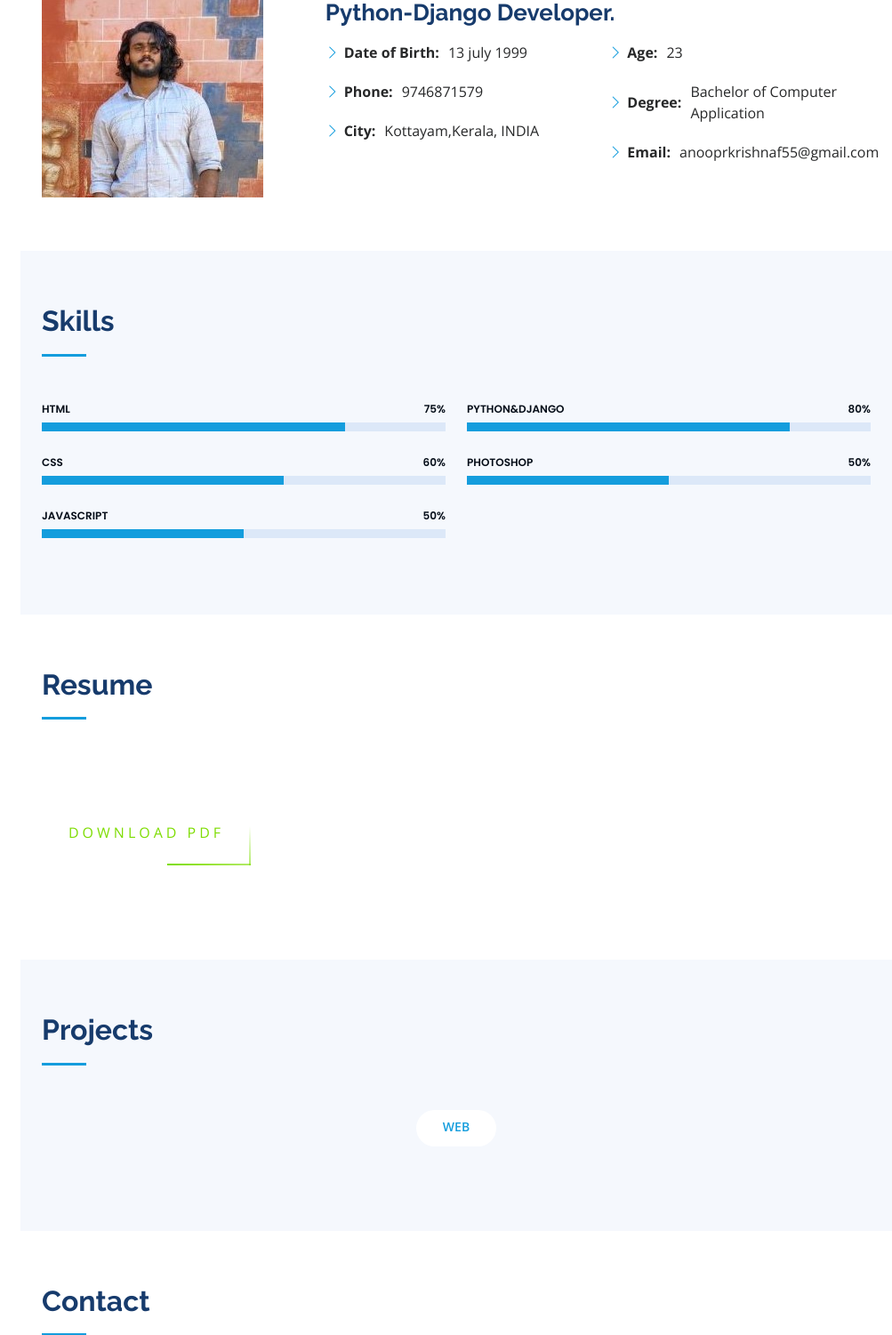
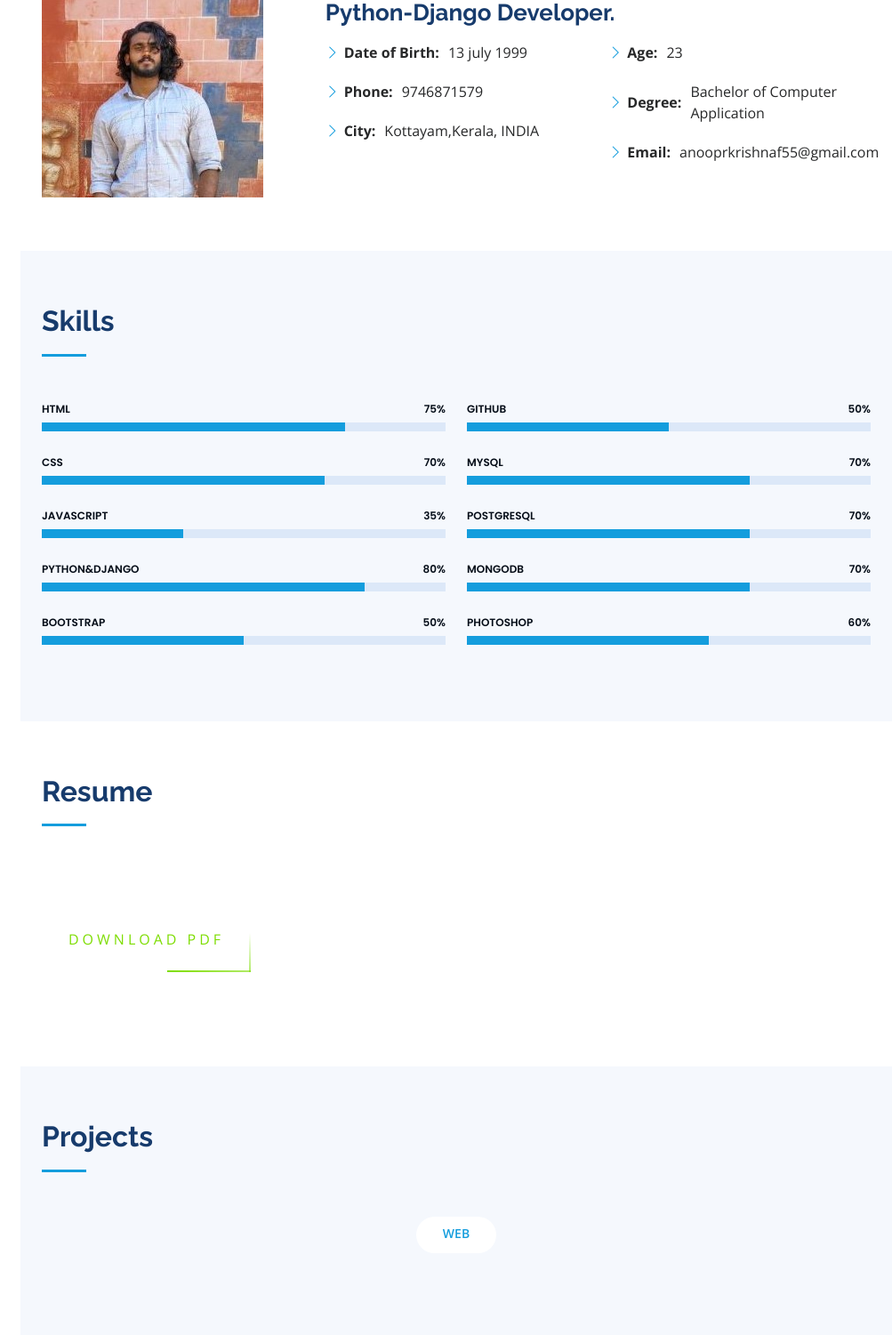
Before and after one commit to ark004/portfolio-site, a Django app: page / in a window 1280 px wide. Shown: the part 1089-2590 px from the top of the page at 89% size, without its empty margins (277-1280 px from the left). Run offline with Django 4.2, Linux system fonts and the light colour scheme; data that the repository does not hold is empty; some libraries are stand-ins or nearby versions.

Commit message:
Update base.html

```diff
--- a/portfolio/templates/base.html
+++ b/portfolio/templates/base.html
@@ -28,8 +28,11 @@
   <link href="{% static 'assets/vendor/swiper/swiper-bundle.min.css' %}" rel="stylesheet">
 
   <!-- Template Main CSS File -->
+    <link rel="stylesheet" href="{% static 'assets/css/cards.css' %}">
   <link href="{% static 'assets/css/style.css' %}" rel="stylesheet">
   <link href="{% static 'assets/css/btn.css' %}" rel="stylesheet">
+    <link href="{% static 'assets/css/frontend-icons.css' %}" rel="stylesheet">
+
 <!--  <link href="{% static 'assets/css/what.css' %}" rel="stylesheet">-->
 
 
@@ -155,7 +158,7 @@
 
         <div class="section-title">
           <h2>Skills</h2>
-<!--          <p>A python developer with excellent time management skills and a can-do attitude Inclined  towards  the field of data science and  interested to work in that field of science</p>-->
+          <!--          <p>A python developer with excellent time management skills and a can-do attitude Inclined  towards  the field of data science and  interested to work in that field of science</p>-->
 
         </div>
 
@@ -166,21 +169,41 @@
             <div class="progress">
               <span class="skill">HTML <i class="val">75%</i></span>
               <div class="progress-bar-wrap">
-                <div class="progress-bar" role="progressbar" aria-valuenow="75" aria-valuemin="0" aria-valuemax="100"></div>
+                <div class="progress-bar" role="progressbar" aria-valuenow="75" aria-valuemin="0" aria-valuemax="100">
+                </div>
               </div>
             </div>
 
             <div class="progress">
-              <span class="skill">CSS <i class="val">60%</i></span>
+              <span class="skill">CSS <i class="val">70%</i></span>
               <div class="progress-bar-wrap">
-                <div class="progress-bar" role="progressbar" aria-valuenow="60" aria-valuemin="0" aria-valuemax="100"></div>
+                <div class="progress-bar" role="progressbar" aria-valuenow="70" aria-valuemin="0" aria-valuemax="100">
+                </div>
               </div>
             </div>
 
             <div class="progress">
-              <span class="skill">JavaScript <i class="val">50%</i></span>
+              <span class="skill">JavaScript <i class="val">35%</i></span>
               <div class="progress-bar-wrap">
-                <div class="progress-bar" role="progressbar" aria-valuenow="50" aria-valuemin="0" aria-valuemax="100"></div>
+                <div class="progress-bar" role="progressbar" aria-valuenow="35" aria-valuemin="0" aria-valuemax="100">
+                </div>
+              </div>
+            </div>
+
+            <div class="progress">
+              <span class="skill">python&django <i class="val">80%</i></span>
+              <div class="progress-bar-wrap">
+                <div class="progress-bar" role="progressbar" aria-valuenow="80" aria-valuemin="0" aria-valuemax="100">
+                </div>
+              </div>
+            </div>
+
+
+            <div class="progress">
+              <span class="skill">bootstrap <i class="val">50%</i></span>
+              <div class="progress-bar-wrap">
+                <div class="progress-bar" role="progressbar" aria-valuenow="50" aria-valuemin="0" aria-valuemax="100">
+                </div>
               </div>
             </div>
 
@@ -189,18 +212,45 @@
           <div class="col-lg-6" data-aos="fade-up" data-aos-delay="100">
 
             <div class="progress">
-              <span class="skill">python&django <i class="val">80%</i></span>
+              <span class="skill">Github <i class="val">50%</i></span>
               <div class="progress-bar-wrap">
-                <div class="progress-bar" role="progressbar" aria-valuenow="80" aria-valuemin="0" aria-valuemax="100"></div>
+                <div class="progress-bar" role="progressbar" aria-valuenow="50" aria-valuemin="0" aria-valuemax="100">
+                </div>
               </div>
             </div>
 
             <div class="progress">
-              <span class="skill">Photoshop <i class="val">50%</i></span>
+              <span class="skill">MYSQL <i class="val">70%</i></span>
               <div class="progress-bar-wrap">
-                <div class="progress-bar" role="progressbar" aria-valuenow="50" aria-valuemin="0" aria-valuemax="100"></div>
+                <div class="progress-bar" role="progressbar" aria-valuenow="70" aria-valuemin="0" aria-valuemax="100">
+                </div>
               </div>
             </div>
+
+
+            <div class="progress">
+              <span class="skill">postgreSQL <i class="val">70%</i></span>
+              <div class="progress-bar-wrap">
+                <div class="progress-bar" role="progressbar" aria-valuenow="70" aria-valuemin="0" aria-valuemax="100">
+                </div>
+              </div>
+            </div>
+
+            <div class="progress">
+              <span class="skill">mongoDB <i class="val">70%</i></span>
+              <div class="progress-bar-wrap">
+                <div class="progress-bar" role="progressbar" aria-valuenow="70" aria-valuemin="0" aria-valuemax="100">
+                </div>
+              </div>
+            </div>
+            <div class="progress">
+              <span class="skill">Photoshop <i class="val">60%</i></span>
+              <div class="progress-bar-wrap">
+                <div class="progress-bar" role="progressbar" aria-valuenow="60" aria-valuemin="0" aria-valuemax="100">
+                </div>
+              </div>
+            </div>
+
 
           </div>
 
@@ -262,7 +312,47 @@
 
 
 
+           <section id="skills" class="skills section-bg">
 
+      <div class="container">
+        <center>
+
+          <div class="icon-container">
+            <img src="{% static '/assets/iconss/css.png '%}" alt="Icon">
+          </div>
+          <div class="icon-container">
+            <img src="{% static '/assets/iconss/html-5.png '%}" alt="Icon">
+          </div>
+          <div class="icon-container">
+            <img src="{% static '/assets/iconss/js.png '%}" alt="Icon">
+          </div>
+          <div class="icon-container">
+            <img src="{% static '/assets/iconss/python.png '%}" alt="Icon">
+          </div>
+          <div class="icon-container">
+            <img src="{% static '/assets/iconss/mysql.png '%}" alt="Icon">
+          </div>
+          <div class="icon-container">
+            <img src="{% static '/assets/iconss/postgresql.png '%}" alt="Icon">
+          </div>
+          <div class="icon-container">
+            <img src="{% static '/assets/iconss/flask.png '%}" alt="Icon">
+          </div>
+          <div class="icon-container">
+            <img src="{% static '/assets/iconss/django.png '%}" alt="Icon">
+          </div>
+          <div class="icon-container">
+            <img src="{% static '/assets/iconss/mongodb.png '%}" alt="Icon">
+          </div>
+          <div class="icon-container">
+            <img src="{% static '/assets/iconss/github.png '%}" alt="Icon">
+          </div>
+
+
+        </center>
+      </div>
+
+    </section>
 
 
 
```
